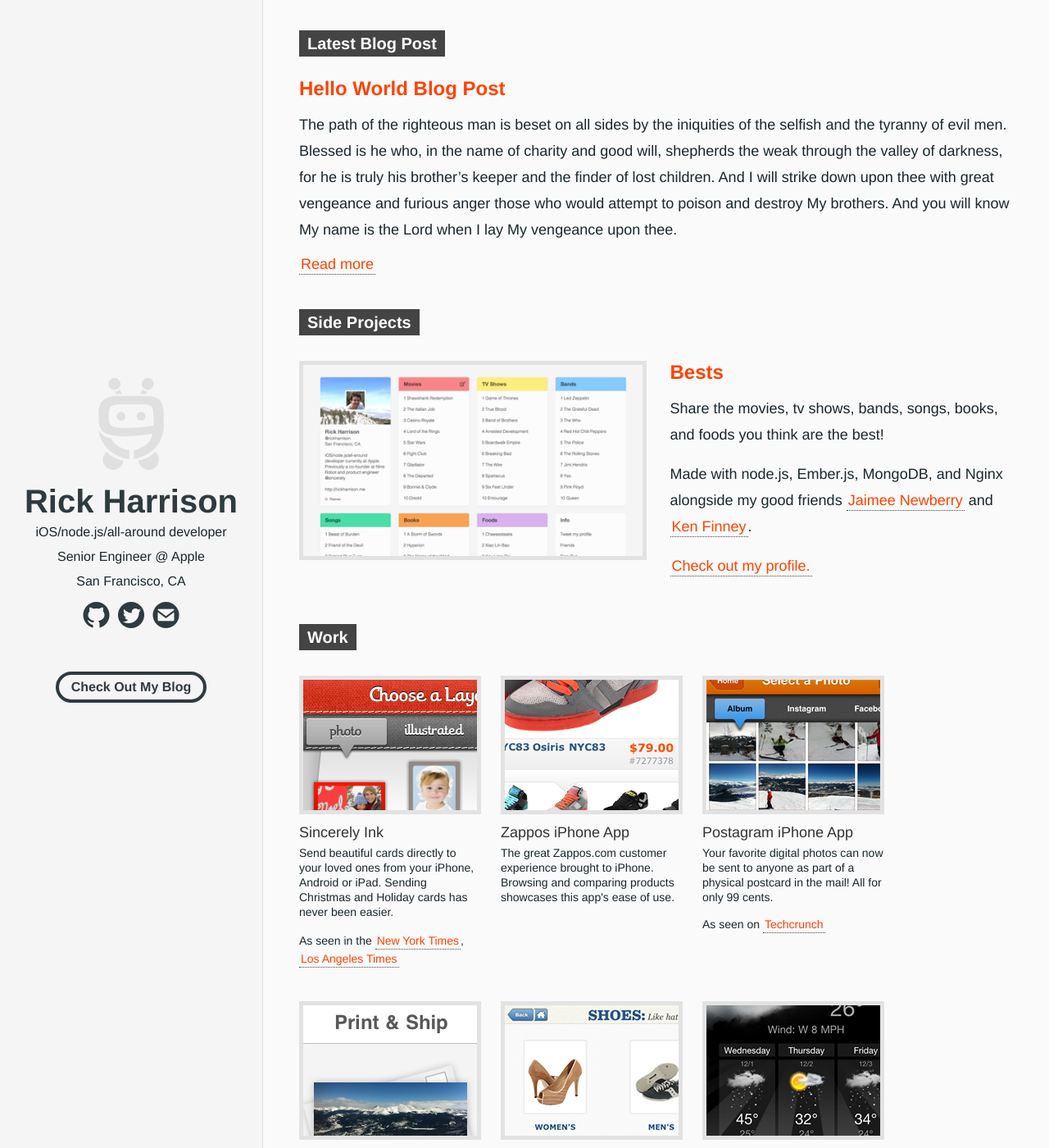
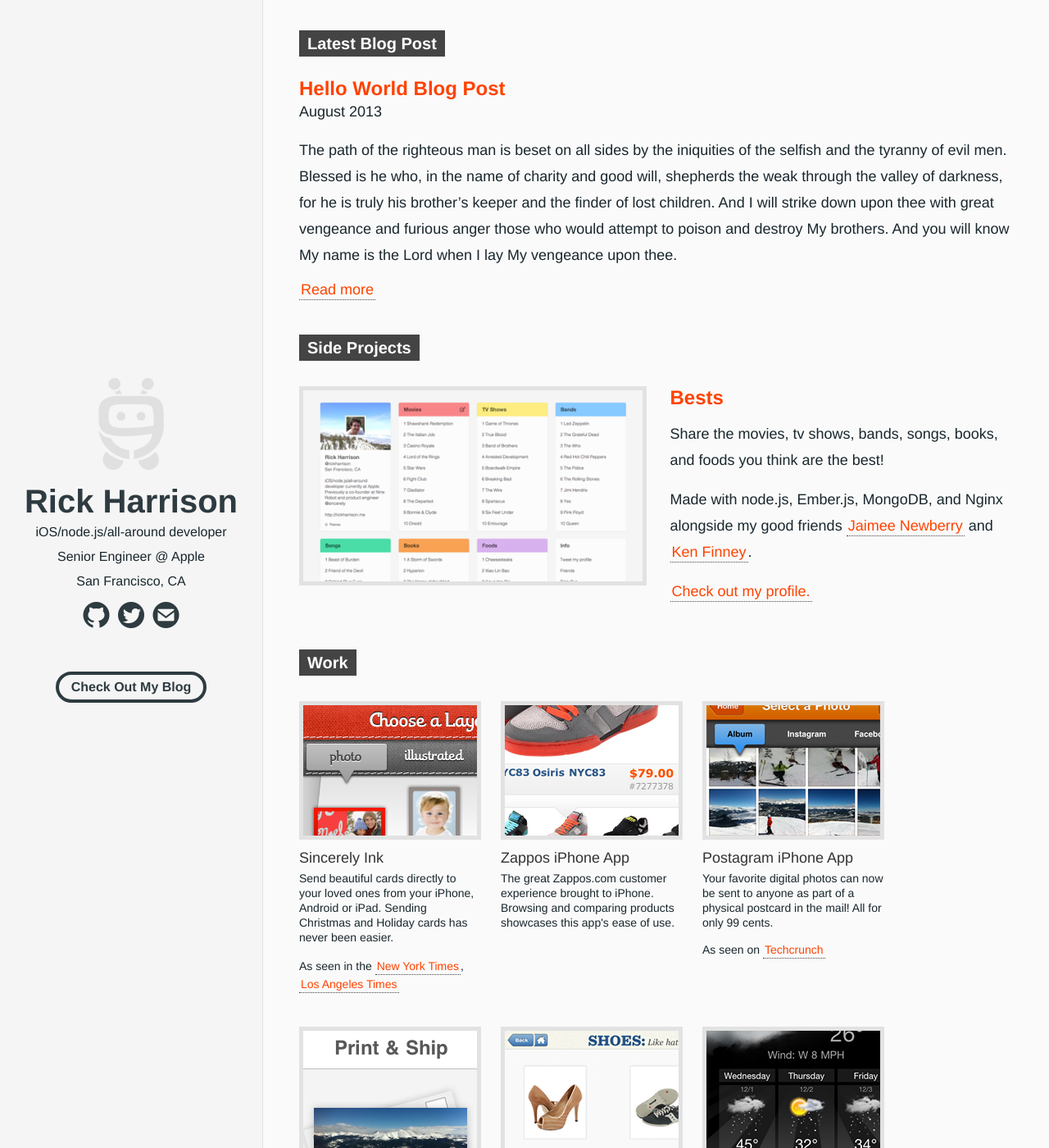
Before and after one commit to rickharrison-archive/rickharrison.me, a Jekyll site: the page built from index.html, in a window 1280 px wide and 1400 px high. Shown: the whole window at 82% size. Built offline with Jekyll 4.4.1, drawn with Linux system fonts in a browser that asks for light colours.

Commit message:
Added dates to all of the blog post headlines.

```diff
--- a/_layouts/post.html
+++ b/_layouts/post.html
@@ -3,7 +3,8 @@
 ---
 
 <div class="blog post">
-    <h2>{{ page.title }}</h2>
+    <h1>{{ page.title }}</h1>
+    <p>{{ page.date | date: "%B %Y" }}</p>
 
     {{content}}
 </div>
--- a/blog.html
+++ b/blog.html
@@ -7,7 +7,8 @@
     <ul>
     {% for post in site.posts %}
         <li>
-            <h2><a href="{{ post.url | remove: '.html' }}">{{ post.title }}</a></h2>
+            <h2 class="no-padding"><a href="{{ post.url | remove: '.html' }}">{{ post.title }}</a></h2>
+            <p>{{ post.date | date: "%B %Y" }}</p>
             {{ post.content }}
         </li>
     {% endfor %}
--- a/index.html
+++ b/index.html
@@ -6,7 +6,8 @@
 <h2><span>Latest Blog Post</span></h2>
 
 {% for post in site.posts limit:1 %}
-    <h3 class="home-title"><a href="{{ post.url | remove: '.html' }}">{{ post.title }}</a></h3>
+    <h3 class="home-title no-padding"><a href="{{ post.url | remove: '.html' }}">{{ post.title }}</a></h3>
+    <h4>{{ post.date | date: "%B %Y" }}</h4>
     {{ post.excerpt }}
 
     <p class="read-more"><a href="{{ post.url | remove: '.html' }}">Read more</a></p>
--- a/styles/main.css
+++ b/styles/main.css
@@ -174,6 +174,17 @@
     padding-top: 0px;
 }
 
+h3.home-title.no-padding {
+    padding: 0;
+}
+
+h4 {
+    color: #19272d;
+    font-size: 18px;
+    margin: 0;
+    padding-bottom: 20px;
+}
+
 /* Sections */
 
 .content {
@@ -325,7 +336,7 @@
 .blog h2 {
     font-size: 30px;
     font-weight: bold;
-    margin-bottom: 20px;
+    margin-bottom: 0;
 }
 
 .blog p {
@@ -333,10 +344,11 @@
     text-rendering: optimizeLegibility;
 }
 
-.post h2 {
+.post h1 {
     color: #ff4200;
     font-size: 36px;
-    margin-bottom: 30px;
+    margin-bottom: 0;
+    padding-top: 15px;
 }
 
 /*
```
Also changed, not shown: _config.yml (line endings or trailing spaces).
